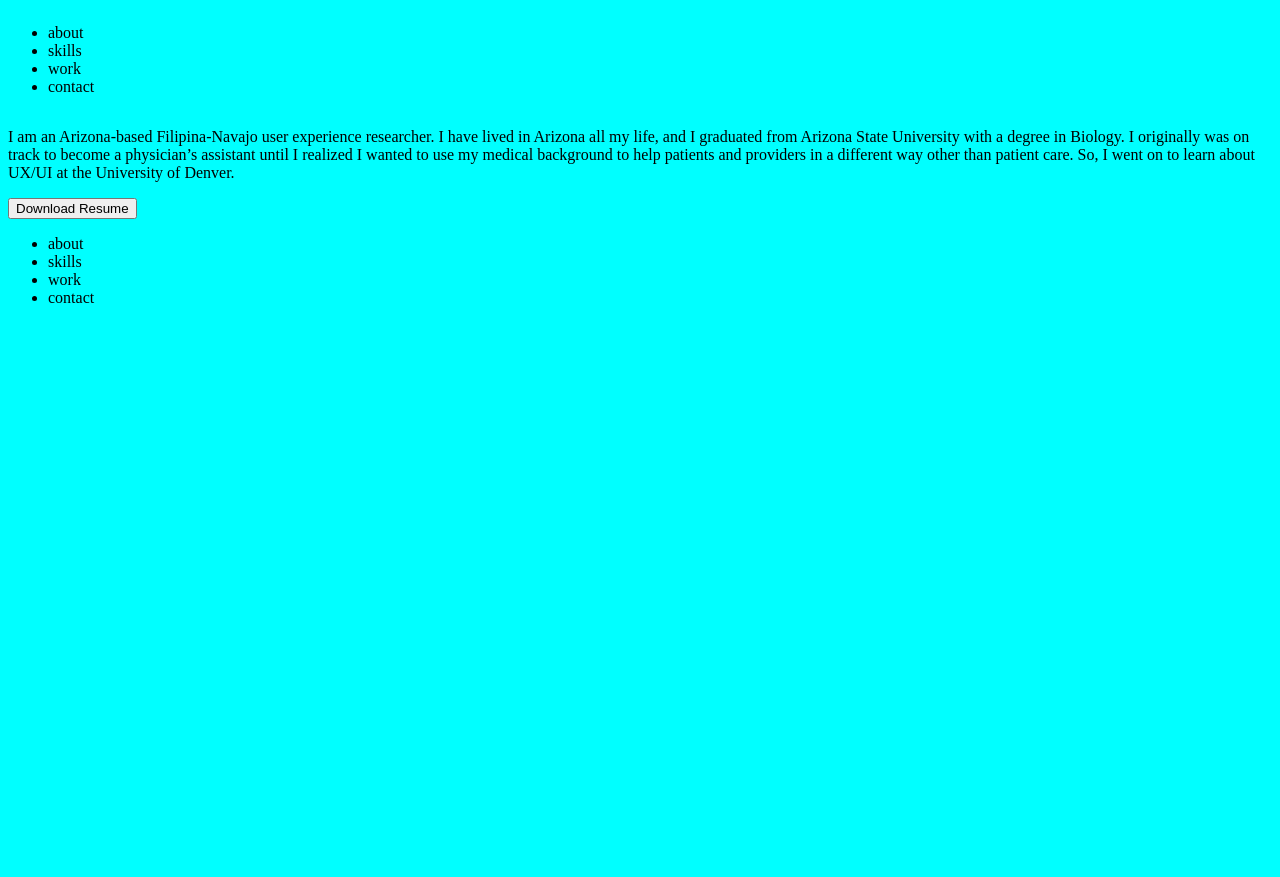
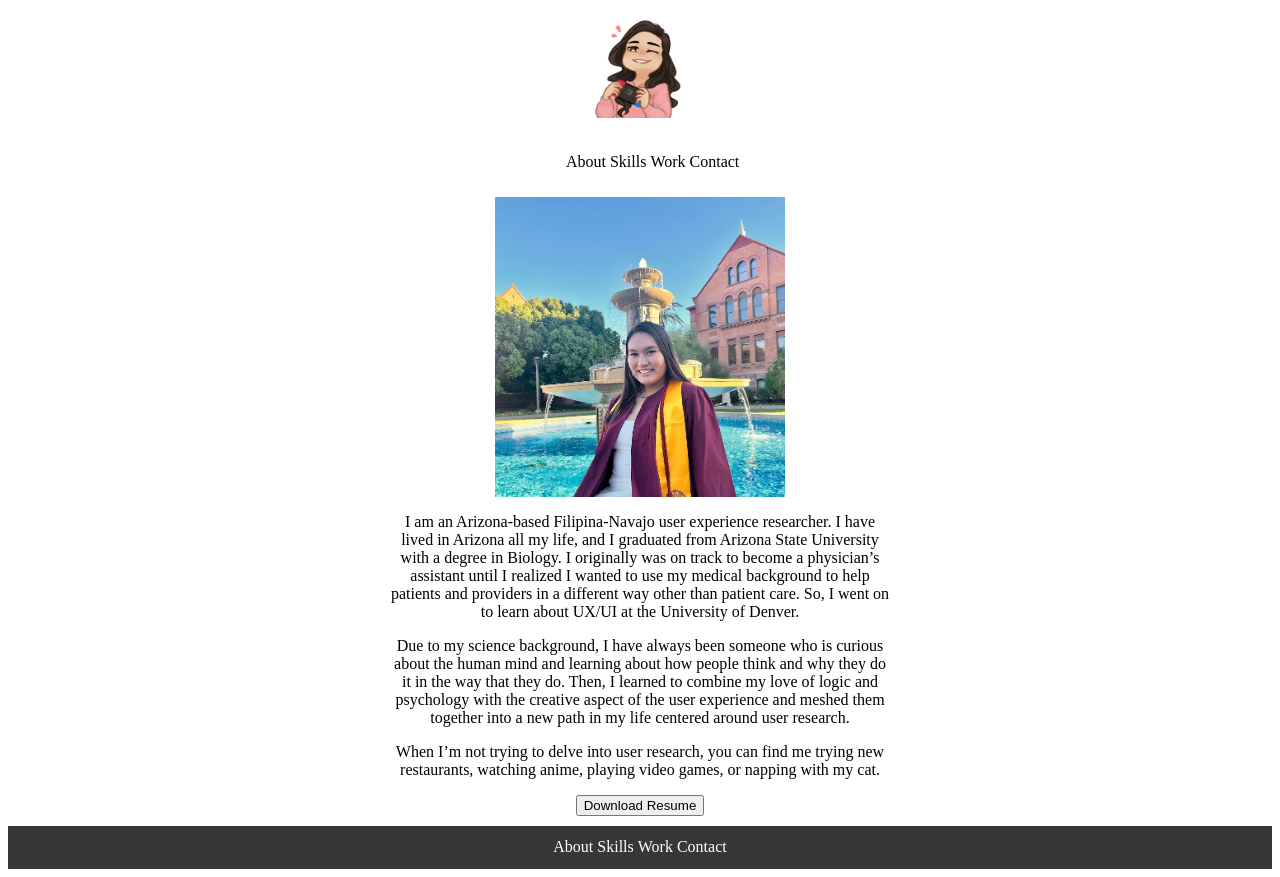
Before and after one commit to mbeeman1219/UX_UI_HW_17, a plain HTML site: page index.html in a window 1280 px wide. Before the commit the page ends 800 px from the top, so only its background shows below. Drawn offline with Linux system fonts and the light colour scheme.

Commit message:
CSS HTML changes and added images

```diff
--- a/css/style.css
+++ b/css/style.css
@@ -1,3 +1,58 @@
-body {
-    background-color: aqua;
+/* nav css */
+.inline-block li {
+    display: inline-block;
+    vertical-align: top;
 }
+
+.logo img {
+    padding: 10px;
+    height: 100px;
+    width: 100px;
+}
+
+header {
+    text-align: center;
+}
+
+nav {
+    width: 100%;
+    padding: 1%;
+}
+
+.inline-block {
+    text-align: center;
+}
+
+ul {
+    width: 50%;
+    margin: auto;
+    padding: 1%;
+}
+
+/* hero section css */
+.heroImg img {
+    height: 300px;
+    width: 300px
+    padding: 25px;
+}
+
+.content {
+    width: 500px;
+    margin: 0 auto;
+    text-align: center;
+}
+
+p {
+    text-align: center;
+}
+
+section {
+    padding-bottom: 10px;
+}
+
+/* footer css */
+
+footer {
+    background-color: #373738;
+    color: white;
+}
--- a/index.html
+++ b/index.html
@@ -1,38 +1,40 @@
 <html>
     <head>
-        <link rel="stylesheet" href="../UX_UI_HW_17/css/style.css">
+        <link rel="stylesheet" href="css/style.css">
       </head>
     <head>
         <title></title>
     </head>
     <body>
         <header class="navigation">
-           <div class="inline-block logo">
-               <img>
+           <div class="logo">
+               <img src="../images/logo.png">
            </div>
            <nav class="inline-block">
                <ul>
-                   <li>about</li>
-                   <li>skills</li>
-                   <li>work</li>
-                   <li>contact</li>
+                   <li>About</li>
+                   <li>Skills</li>
+                   <li>Work</li>
+                   <li>Contact</li>
                </ul>
            </nav>
         </header>
-        <section class="hereImg">
+        <section class="heroImg">
            <div class="content">
-               <img>
+               <img src="../images/picture of me.png">
                <p>I am an Arizona-based Filipina-Navajo user experience researcher. I have lived in Arizona all my life, and I graduated from Arizona State University with a degree in Biology. I originally was on track to become a physician’s assistant until I realized I wanted to use my medical background to help patients and providers in a different way other than patient care. So, I went on to learn about UX/UI at the University of Denver.</p>
+               <p>Due to my science background, I have always been someone who is curious about the human mind and learning about how people think and why they do it in the way that they do. Then, I learned to combine my love of logic and psychology with the creative aspect of the user experience and meshed them together into a new path in my life centered around user research.</p>
+               <p>When I’m not trying to delve into user research, you can find me trying new restaurants, watching anime, playing video games, or napping with my cat.</p>
                <button>Download Resume</button>
            </div>
         </section>
-        <footer>
-           <ul>
-               <li>about</li>
-               <li>skills</li>
-               <li>work</li>
-               <li>contact</li>
-           </ul>
-        </footer>
+    <footer>
+        <ul class="inline-block">
+            <li>About</li>
+            <li>Skills</li>
+            <li>Work</li>
+            <li>Contact</li>
+        </ul>
+    </footer>
    </body>
 </html>
```
Also changed, not shown: images/logo.png (added), images/picture of me.png (added).
